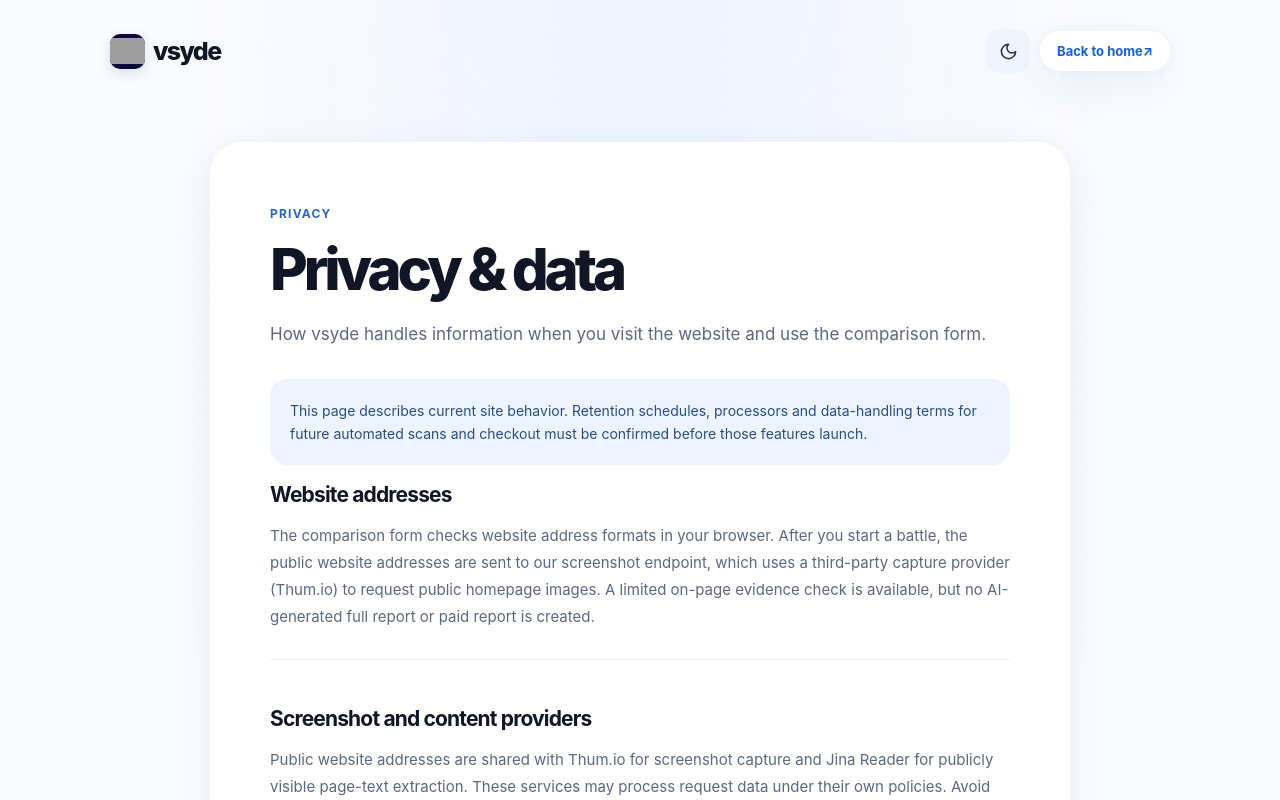
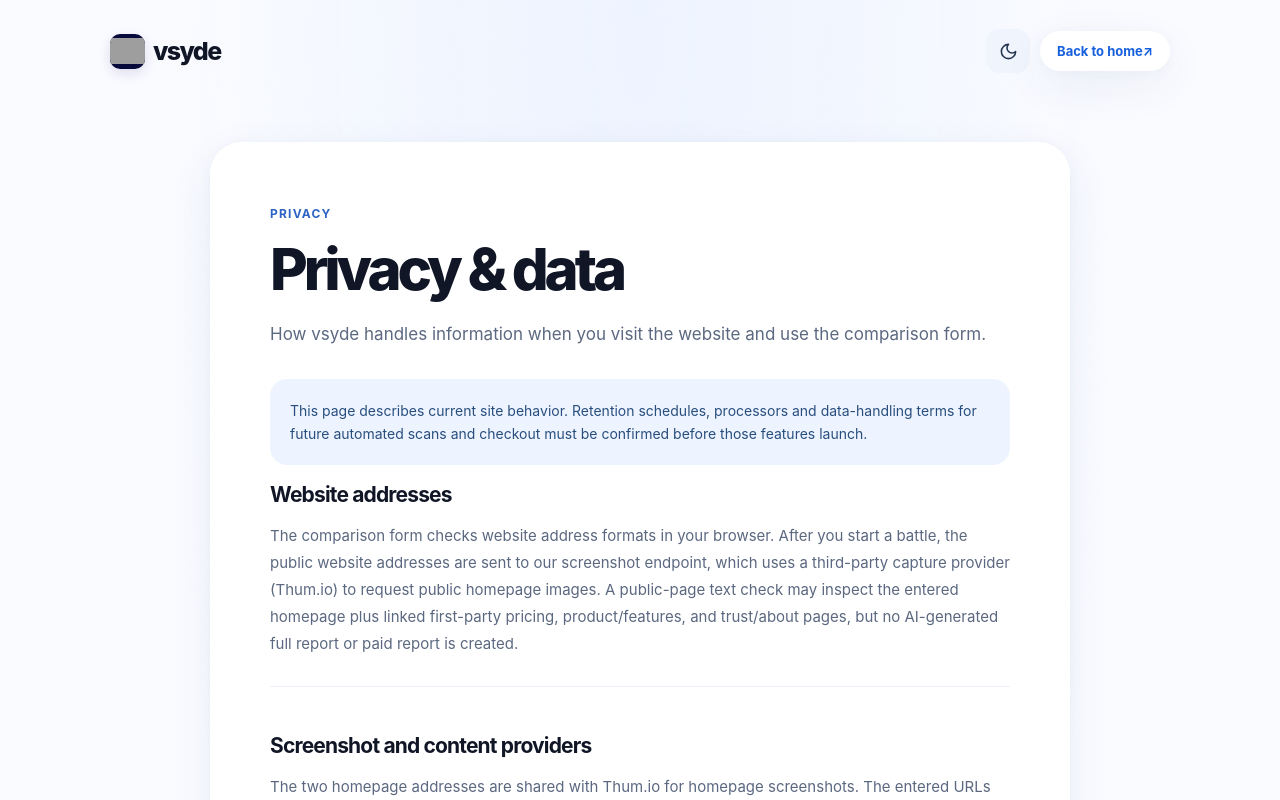
Before and after one commit to helloskyorigin/vsyde, a Next.js app: page /privacy in a window 1280 px wide. Shown: the top 800 px of the page. Built offline with nearby package versions, Linux system fonts and the light colour scheme; no server answers; grey boxes are pictures that could not be loaded.

Commit message:
Disclose third-party handling of linked public pages

```diff
--- a/app/privacy/page.tsx
+++ b/app/privacy/page.tsx
@@ -3,11 +3,11 @@ import InfoPage from "@/components/InfoPage";
 export const metadata: Metadata = { title: "Privacy | vsyde", description: "Privacy information for vsyde visitors." };
 export default function Page() {
   return <InfoPage eyebrow="Privacy" title="Privacy & data" intro="How vsyde handles information when you visit the website and use the comparison form." notice="This page describes current site behavior. Retention schedules, processors and data-handling terms for future automated scans and checkout must be confirmed before those features launch." sections={[
-    {heading:"Website addresses",content:"The comparison form checks website address formats in your browser. After you start a battle, the public website addresses are sent to our screenshot endpoint, which uses a third-party capture provider (Thum.io) to request public homepage images. A limited on-page evidence check is available, but no AI-generated full report or paid report is created."},
-    {heading:"Screenshot and content providers",content:"Public website addresses are shared with Thum.io for screenshot capture and Jina Reader for publicly visible page-text extraction. These services may process request data under their own policies. Avoid submitting private or sensitive URLs."},
+    {heading:"Website addresses",content:"The comparison form checks website address formats in your browser. After you start a battle, the public website addresses are sent to our screenshot endpoint, which uses a third-party capture provider (Thum.io) to request public homepage images. A public-page text check may inspect the entered homepage plus linked first-party pricing, product/features, and trust/about pages, but no AI-generated full report or paid report is created."},
+    {heading:"Screenshot and content providers",content:"The two homepage addresses are shared with Thum.io for homepage screenshots. The entered URLs and up to three discovered same-site public page URLs per website are shared with Jina Reader for text extraction. These services may process request data under their own policies. Avoid submitting private or sensitive URLs."},
     {heading:"Session report data",content:"The initial public signal check returns website text observations to your browser. The report is saved in session storage for convenient navigation and generally disappears when the browser tab session ends. No paid report is created."},
     {heading:"Technical website requests",content:"As with other hosted websites, your browser and hosting infrastructure may exchange IP addresses and technical request information to deliver the site. Logging and retention depend on the final hosting configuration."},
-    {heading:"Planned comparison reports",content:"If scanning launches, the service may process publicly accessible pages, screenshots, excerpts, scan metadata and report access records. Before collection begins, this policy will specify providers, retention, deletion and relevant sharing practices."},
+    {heading:"Planned comparison reports",content:"A future paid deep scan may process additional public pages, screenshots, excerpts, scan metadata and report access records. Before that launch, this policy will specify its processors, retention, deletion and sharing practices."},
     {heading:"Report access",content:"The planned account-free model uses private report links. Anyone with a report link may be able to open the associated report. No private report links are generated at present."},
     {heading:"Cookies and analytics",content:"Any analytics or optional tracking services used in the live website must be described here according to the actual production configuration."},
     {heading:"Privacy questions",content:<p>For privacy questions or requests, email <a href="mailto:hello.skyorigin@gmail.com">hello.skyorigin@gmail.com</a>. Do not include passwords or sensitive personal information.</p>},
```
